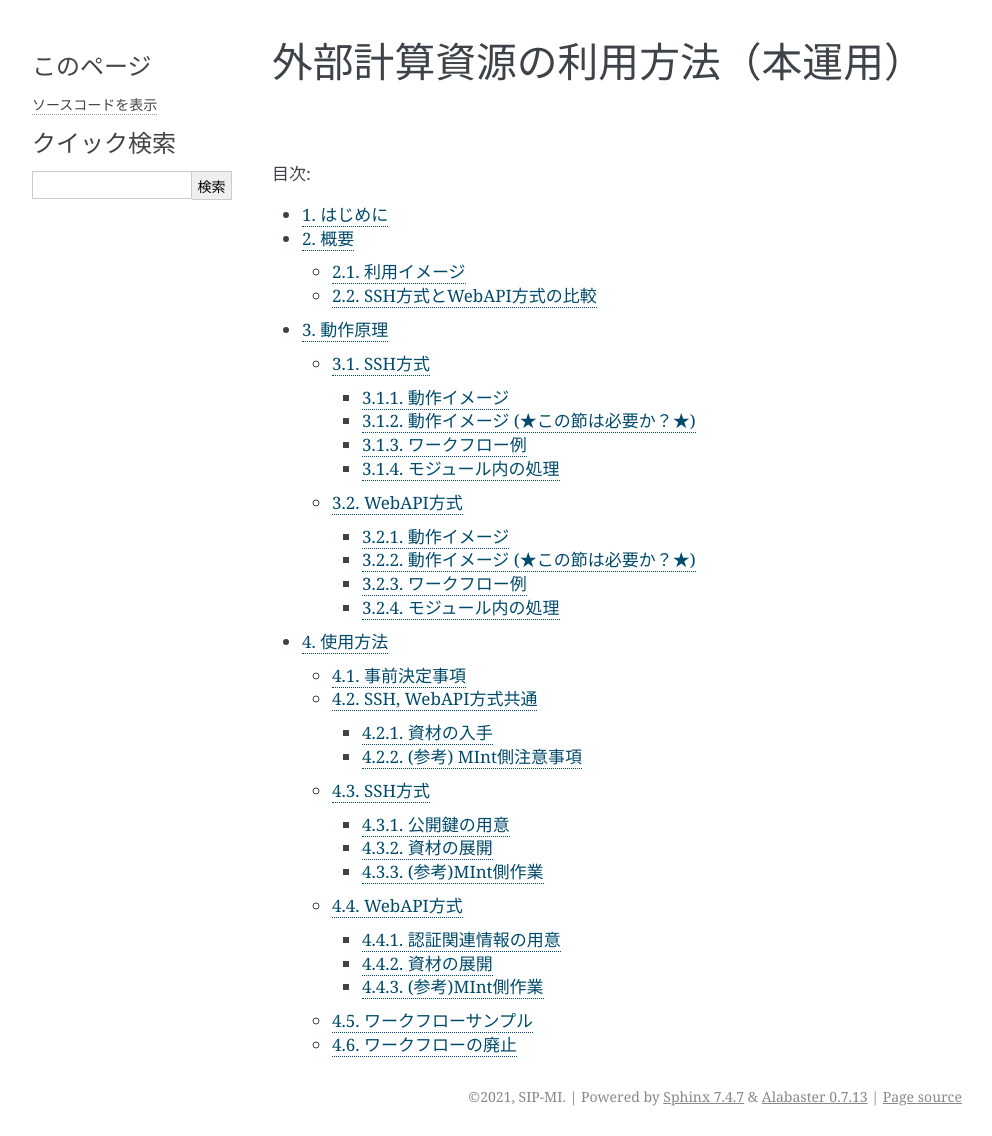
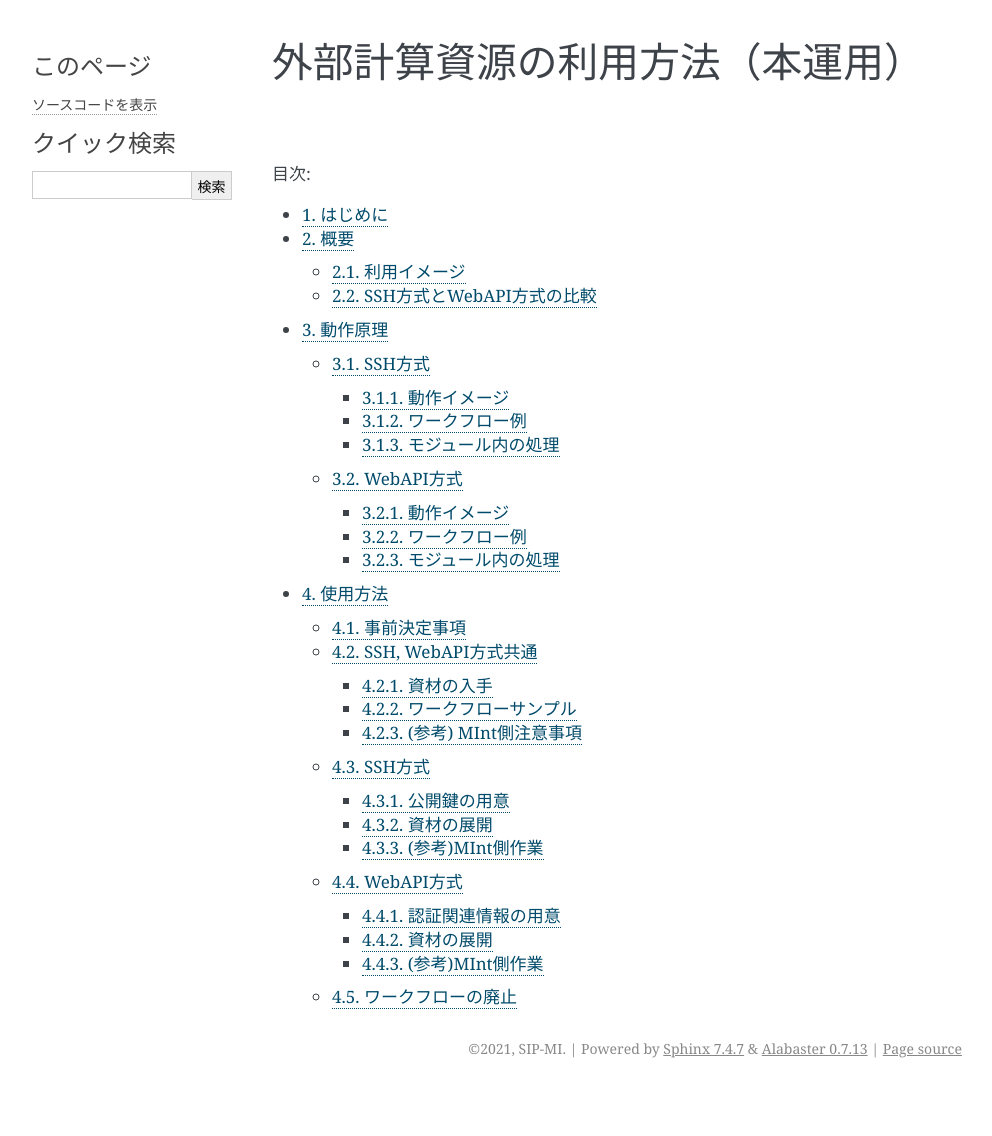
Before and after one commit to materialsintegration/remote_workflow, a Sphinx documentation site: the page built from documents/manual2nd/source/index.rst, in a window 1280 px wide. Shown: the whole page, without its empty margins (148-1140 px from the left). Built offline with Sphinx 7.4.7, drawn with Linux system fonts in a browser that asks for light colours; after the commit the page ends 1088 px from its top, so only the background shows below that; some of the changed lines change nothing that is shown.

Commit message:
Update using_distributed_properties.rst

```diff
--- a/documents/manual2nd/source/using_distributed_properties.rst
+++ b/documents/manual2nd/source/using_distributed_properties.rst
@@ -2,7 +2,7 @@
 はじめに
 ========
 
-MIntには、ワークフローを構成するモジュール内の一部分の処理を、MIntの計算ノード以外の「外部計算機」に行わせる機能がある。本機能によって、ユーザ(★「企業ユーザ」と限定することもできるが、大学などでも外部資源利用はありえるので限定する文言が思いつかない。どうすれば良いか？★)には下記に挙げる利点がある。
+MIntには、ワークフローを構成するモジュール内の一部分の処理を、MIntの計算ノード以外の「外部計算機」に行わせる機能がある。本機能によって、ユーザには下記に挙げる利点がある。
 
 * 部外秘プログラムの使用
 * 部外秘データの使用
@@ -11,10 +11,10 @@
 
 外部計算資源の利用に際しては、MInt、外部計算機の双方が後述のセキュリティ水準を満たす必要がある。
 
-1. 産学共同研究契約、MIntシステム利用規定など、MInt利用に関わる契約・規定を遵守すること。
+1. 産学共同研究契約、MIntシステム利用規定(★正式名称調べるby酒井さん★)など、MInt利用に関わる契約・規定を遵守すること。
 2. MInt側は、下記のセキュリティ対策を実施すること。
 
-    * 第三者によるMIntのセキュリティ分析・セキュリティリスク診断を実施し、リストを避ける設計を維持すること。
+    * 第三者によるMIntのセキュリティ分析・セキュリティリスク診断を実施し、リスクを避ける設計を維持すること。
     * MIntを構成するサーバのOS・ミドルウェア・ライブラリ等に対し、継続的に脆弱性データベースを確認し、必要なアップデートを実施すること。
     * 不正アクセス監視やネットワーク負荷監視を実施すること。
 3. 外部計算機側は、外部計算機として利用されるコンピュータに対し、十分なセキュリティ対策を実施すること。継続的に利用する場合には、定期的に対策状況を確認し、セキュリティレベルを維持すること。
@@ -31,7 +31,7 @@
 また、MIntに処理結果を返送する前に不必要なデータをワーキングディレクトリから削除することができる。
 
 上記の機構によって、安全な外部計算が保証される。下記の各章で具体的な利用方法について記す。
-また、外部計算資源の利用に際して本書では不明な点は、ユーザとMInt担当者との協議のうえで決定するものとする。
+また、外部計算資源の利用に際して本書では不明な点は、ユーザとMInt運用チームとの協議で決定するものとする。
 
 .. raw:: latex
 
@@ -43,7 +43,7 @@
 利用イメージ
 ============
 
-外部計算資源の利用イメージを下図(★図番号を適切に参照する方法が分からない。間中さん対応お願いします。以下同様★)に示す。
+外部計算資源の利用イメージを下図(★図番号★)に示す。
 
 * MIntはNIMS構内のDMZ [#whatisDMZ]_ に存在する。
 * ユーザはMInt上に、外部計算を利用するモジュールを含んだワークフローを持つ。当該モジュールやワークフローの参照・実行権限は自機関内などに限定できる。
@@ -76,7 +76,7 @@
 * WebAPI方式
     + 外部計算機からMIntのAPIサーバにポーリングを行い、要処理案件の有無を確認する。ポーリング間隔は数分程度を想定している。案件があれば必要なデータとコマンドをプルし、自らコマンドを実行し、APIで結果を送信する。
     + ファイルはBase64エンコードされ、サイズはエンコード後に2GiB未満である必要がある。
-    + コマンドラインなどの文字列はBase64エンコード無しで送受信される。(★ホント？★)
+    + コマンドラインなどの文字列はBase64エンコード無しで送受信される。
     + MIntのAPIサーバへのhttps(TCP/443)のアウトバウンドアクセスの許可が必要である。
 
 .. raw:: latex
@@ -123,31 +123,6 @@
    module11--SSH経由-->module21
    module21-->module22
    module22--SSH経由-->module12
-
-.. raw:: latex
-
-    \newpage
-
-動作イメージ (★この節は必要か？★)
------------------------------------
-
-下記のサンプルが用意されている。
-
-.. figure:: images/remote_execution_image.eps
-  :scale: 70%
-  :align: center
-
-  遠隔実行のイメージ
-
-.. raw:: html
-
-   <A HREF="_images/remote_execution_image.png"><img src="_images/remote_execution_image.png" /></A>
-
-  遠隔実行のイメージ
-
-モジュール(Abaqus2017)と、外部計算用の計算ノード(計算ノード２)を用意することで、外部計算資源を利用したワークフローが実行可能となる。
-またAbaqus2017と謳ってはいるが実行するプログラムはこれに限らず、様々なコマンド、プログラム、アプリケーションを実行することが可能なように作られている。
-(★(源)このモジュールが外部計算で扱うものという記載が最初に欲しいです→(伊藤)本図は図2.1とかぶるし、説明は以降の章に出てくるので節自体が不要かと考えている。また、本図に書かれたモジュールは全て外部計算になっている。★)
 
 .. raw:: latex
 
@@ -246,10 +221,10 @@
 
    sequenceDiagram;
 
-   participant A as MIntシステム<BR>（NIMS内）
-   participant B as WebAPI<BR>(NIMS内)
-   participant C as WebAPI方式<BR>（ユーザー側）
-   participant D as ユーザープログラム<BR>（ユーザー側）
+   participant A as MInt<BR>
+   participant B as MInt WebAPIサーバ<BR>
+   participant C as WebAPI方式<BR>（外部計算機側）
+   participant D as ユーザープログラム<BR>（外部計算機側）
 
 
    C->>B:リクエスト
@@ -276,30 +251,6 @@
        C->>B:計算結果の返却応答
        B->>A:ジョブの終了要求
      end
-
-.. raw:: latex
-
-    \newpage
-
-動作イメージ (★この節は必要か？★)
------------------------------------
-
-下記のサンプルが用意されている。
-
-.. figure:: images/remote_execution_image_api.eps
-  :scale: 70%
-  :align: center
-
-  WebAPI方式を利用した外部計算資源の利用イメージ
-
-.. raw:: html
-
-   <A HREF="_images/remote_execution_image_api.png"><img src="_images/remote_execution_image_api.png" /></A>
-
-  WebAPI方式を利用した外部計算資源の利用イメージ
-
-モジュール(Abaqus2017)と、外部計算用の計算ノード(計算ノード２)を用意することで、外部計算資源を利用したワークフローが実行可能となる。
-またAbaqus2017と謳ってはいるが実行するプログラムはこれに限らず、様々なコマンド、プログラム、アプリケーションを実行することが可能なように作られている。
 
 .. raw:: latex
 
@@ -352,7 +303,7 @@
 APIに設定したプログラムを外部計算機での実行に使用する。
 サンプルワークフローでは「execute_remote-side_program_api.sh」となっている。
 外部計算機側ではインストール後にこのファイル（インストール直後は、execute_remote_program_api.sample.shと言う名前）を必要に応じて編集して使用する。
-(★(伊藤)このあたり、SSH方式のように細かい説明が書かれていないので、書きぶりを合わせる必要がある★)
+(★SSH方式の書きぶりに揃える。追記by間中さん★)
 
 .. _how_to_use:
 
@@ -390,7 +341,6 @@
 ----------
 
 外部計算資源の利用に必要な資材は GitHub 上のリポジトリ [#whatisRepository]_ https://github.com/materialsintegration に用意されている。
-ユーザは外部計算機上にこれらを展開し、必要なカスタマイズを行う。
 
 - misrc_remote_workflow
 
@@ -400,16 +350,9 @@
     - WebAPI方式用のプログラムおよびサンプルが同梱されている。
     - MInt側資材は「debug/mi-system-side」、外部計算機側資材は「debug/remote-side」にある。
 
-リポジトリ上の資材に関しては、以下の条件が適用される。
+.. [#whatisRepository] 本機能を実現する資材などを格納したサーバ。GitHubを利用しているが、MInt運用チームがアカウントを発行したユーザのみダウンロードが可能である。
 
-1. 一部のファイル [#whatisOtherthanfiles]_ を除いてライセンスは「★何？★」が適用され、ソースコードの著作権はMIntが保持する。
-2. ユーザはダウンロードしたファイルを改変できるが、この改変が原因で外部計算を利用するワークフローが動作しなかった場合、MInt側は責を負わない。(★この表現で良いのか？★)
-3. ユーザが改変したファイルの帰属は………… (★なに？★)
-4. 外部計算機側独自の改変を1. 以外のスクリプトに適用したい場合は、MInt担当者(★これでＯＫ？★)と個別に協議する。
-
-.. [#whatisRepository] 本機能を実現する資材などを格納したサーバ。GitHubを利用しているが、MIntがアカウントを発行したユーザのみダウンロードが可能である。
-.. [#whatisOtherthanfiles] misrc_remote_workflow/scripts以下にある、SSH方式でのexecute_remote-side_program_ssh.sample.shを複製したファイルと、WebAPI方式でのexecute_remote-side_program_api.sample.shおよびこれらを複製したスクリプトファイルを指す。
-
+ユーザは外部計算機上にこれらを展開し、必要なカスタマイズを行う。
 資材展開後の外部計算機側のディレクトリ構造は以下のようになる。
 
 * ユーザーディレクトリ
@@ -430,6 +373,9 @@
 
   /tmp/<uuid>
 
+ユーザが外部計算機側でカスタマイズするファイルは、通常、SSH方式では「misrc_remote_workflow/scripts/execute_remote-side_program_ssh.sample.sh」、WebAPI方式では「execute_remote-side_program_api.sample.sh」のみである。カスタマイズの方法については後述する。
+これ以外のファイルも改変可能であるが、その改変が原因で外部計算を利用するワークフローが動作しなかった場合、MInt運用チームは責を負わない。
+
 資材展開後のMInt側のディレクトリ構造は以下のようになる。
 
 * ユーザーディレクトリ
@@ -446,6 +392,19 @@
 * ワーキングディレクトリ
     + 複雑なので省略する。
 
+ワークフローサンプル
+------------------
+
+(★商用ライセンス不要の軽いサンプルに差し替えるby間中さん★)
+
+misrc_remote_workflow/sample_dataに、ワークフローのサンプルが用意されている。
+これを利用して、MInt側と外部計算機側のテストが可能である。
+また、misrc_remote_workflow/scriptsに、この時のモジュール実行プログラムがある。
+これを参考に、他のモジュール実行プログラムを作成することが可能である。
+
+* kousoku_abaqus_ssh_version2.py : SSH方式のモジュール実行スクリプト
+* kousoku_abaqus_api_version2.py : WebAPI方式のモジュール実行スクリプト
+
 (参考) MInt側注意事項
 ---------------------
 
@@ -460,7 +419,7 @@
 ----------
 
 パスフレーズ無しの公開鍵認証を原則とする。
-外部計算機側で作成したRSA公開鍵 (例: ~/.ssh/id_rsa.pub) をMInt担当者に送付する。
+外部計算機側で作成したRSA公開鍵 (例: ~/.ssh/id_rsa.pub) をMInt運用チームに送付する。
 鍵は既存のものでも良いが、下記のコマンドで新規に作成しても良い。
 
   .. code::
@@ -529,10 +488,10 @@
     + MInt側でAPIの発行者を識別するための文字列。ユーザ企業のドメインなどと一致させる必要は無い。
 * APIトークン
 
-    + MIntのAPI認証システムを使用するためのトークン。MInt担当者に問い合わせて取得する。
+    + MIntのAPI認証システムを使用するためのトークン。MInt運用チームに問い合わせて取得する。
 * MIntのURL
 
-    + MIntのURL(エンドポイントは不要)を、MInt担当者に問い合わせておく。
+    + MIntのURL(エンドポイントは不要)を、MInt運用チームに問い合わせておく。
 
 資材の展開
 ----------
@@ -583,26 +542,11 @@
 
 .. _sample:
 
-ワークフローサンプル
-==================
-
-(★(源)ユーザが何もない状態から気軽に試してみたい場合のサンプルになっていますか？ライセンスが関係ない、計算時間が短い、転送量が少ない、などで動作確認をするレベルのサンプルのことです。abaqusのライセンスを持っていないユーザはテストできない？→→(伊藤)高速疲労予測なのでAbaqusではなくMathematicaかと思いますが、いずれにせよ商用ソフトが不要なワークフローをサンプルにすべきかと思います★)
-
-misrc_remote_workflow/sample_dataに、ワークフロー実行用のサンプルが用意されている。
-これを利用して、ワークフローおよび外部計算機側のテストが可能である。
-
-また、misrc_remote_workflow/scriptsに、この時のモジュール実行プログラムがある。
-これを参考に、他のモジュール実行プログラムを作成することが可能である。
-
-* kousoku_abaqus_ssh_version2.py : SSH方式のモジュール実行スクリプト
-* kousoku_abaqus_api_version2.py : WebAPI方式のモジュール実行スクリプト
-
 ワークフローの廃止
 ================
 
-ユーザがワークフローの廃止届(★(源)書式があるのですか？通常の権限操作と同じポリシーですか？復活は可能ですか？★★)を提出する。当該ワークフローはMInt上で「無効」のステータスを付与され参照・実行不能となる。
+ユーザがMInt運用チームにワークフローの廃止届を提出する。当該ワークフローはMInt上で「無効」のステータスを付与され参照・実行不能となる。
+
+
 
 以上
-
-
-.. [activities_of_NIMS] NIMSの取り組みについて.pdf (★添付？★)
```
